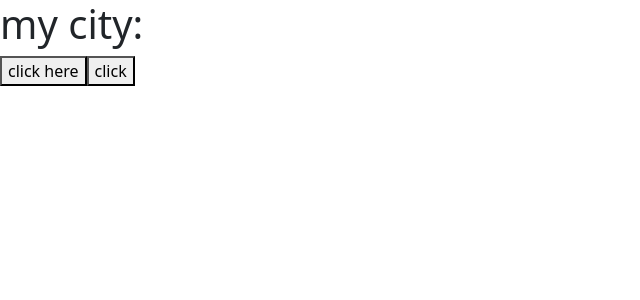
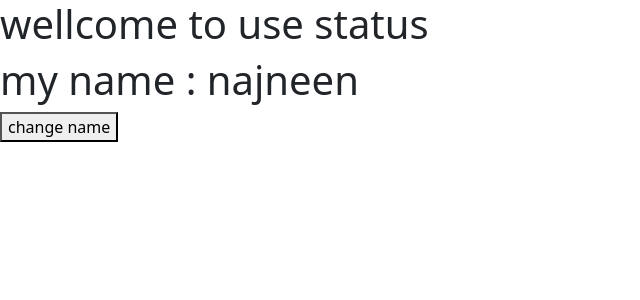
Before and after one commit to Jitendra0987/React, a React (Vite) app: page / in a window 1280 px wide. Shown: the top 300 px of the page, without its empty margins (0-640 px from the left). Built offline with nearby package versions, Linux system fonts and the light colour scheme.

Commit message:
use state 2

```diff
--- a/src/App.jsx
+++ b/src/App.jsx
@@ -1,16 +1,16 @@
-
 import { useState } from "react";
 
 const App=()=>{
-  const [city,setCity]=useState()
-  const myCity=()=>{
-    setCity("indore")
+  const [name, setName]=useState("najneen")
+
+  const myName=()=>{
+    setName("gouri")
   }
   return(
     <>
-    <h1>my city: {city}</h1>
-    <button onClick={myCity}>click here</button>
-    <button onClick={()=>{setCity("goa")}}>click</button>
+   <h1>wellcome to use status</h1>
+   <h1>my name : {name}</h1>
+   <button onClick={myName}>change name</button>
     </>
   )
 }
```
